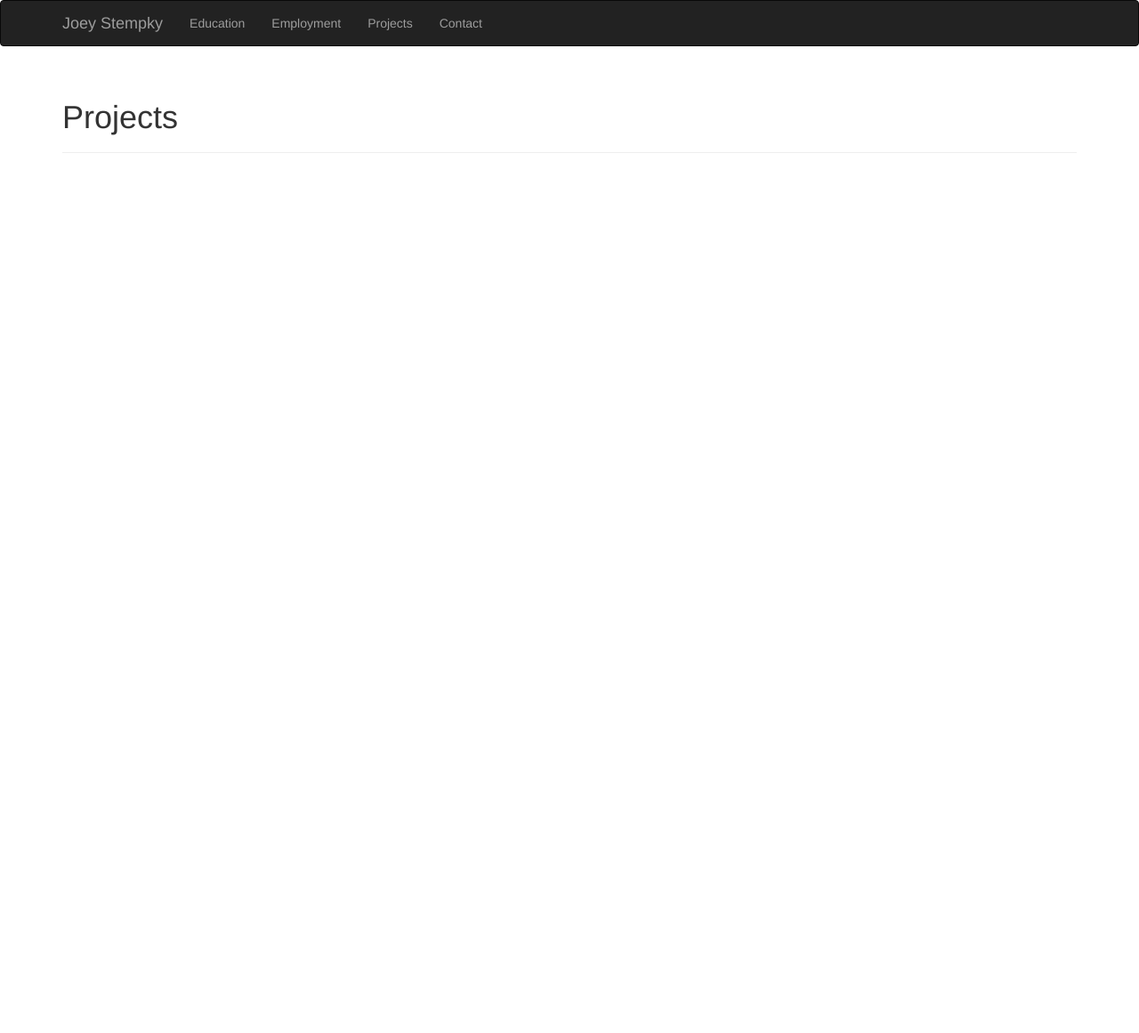
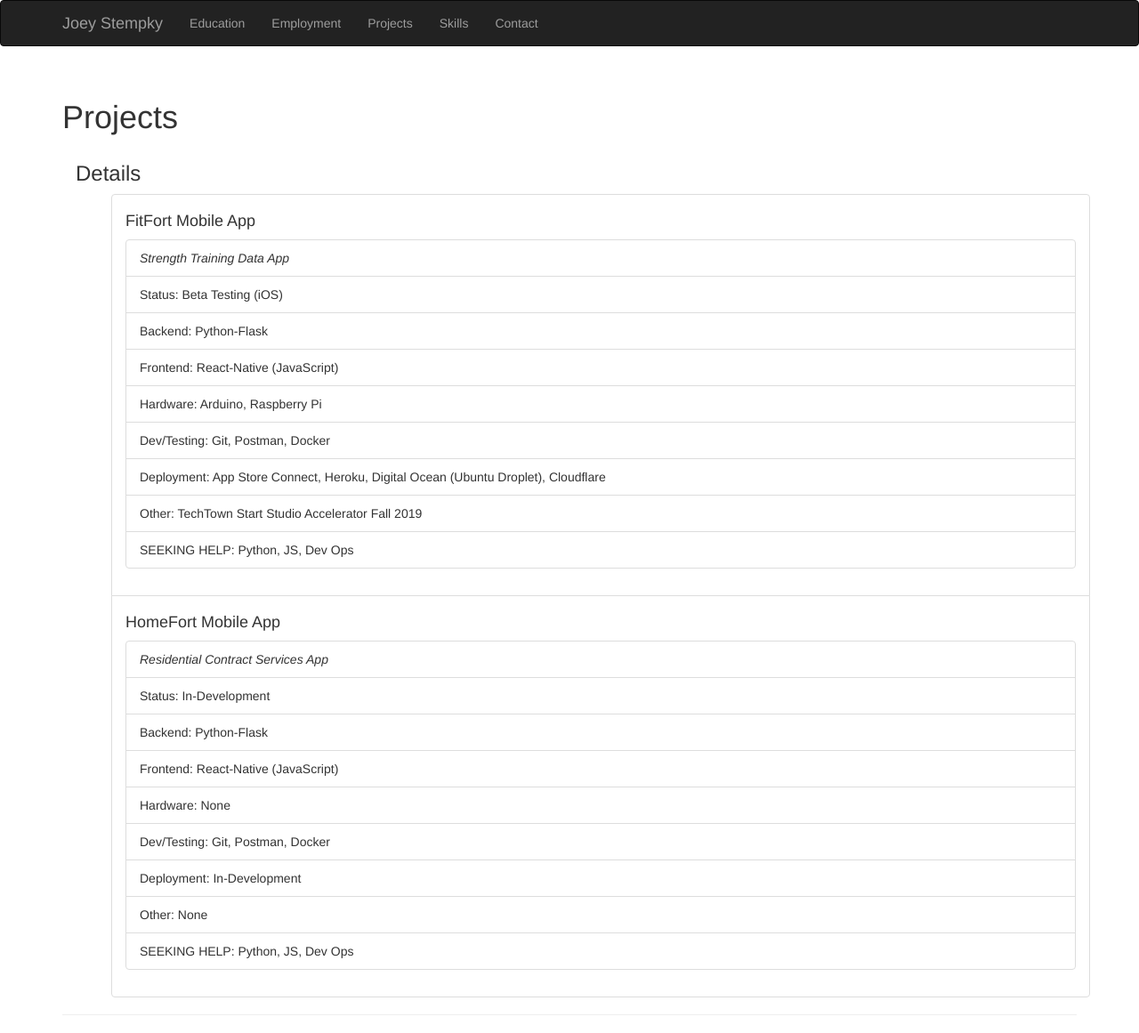
Before and after one commit to jstempky/website, a Flask app: page /projects in a window 1280 px wide. Shown: the whole page at 89% size. Before the commit the page ends 172 px from the top, so only its background shows below. Run offline with Flask 2, Linux system fonts and the light colour scheme; some libraries are stand-ins or nearby versions.

Commit message:
added projects content

```diff
--- a/app.py
+++ b/app.py
@@ -85,3 +85,7 @@ def projects():
 @app.route('/contact', methods=['GET', 'POST'])
 def contact():
 	return render_template('contact.html')
+
+@app.route('/skills', methods=['GET', 'POST'])
+def skills():
+	return render_template('skills.html')
--- a/templates/base.html
+++ b/templates/base.html
@@ -23,6 +23,7 @@
         <li><a href="/education">Education</a></li>
         <li><a href="/employment">Employment</a></li>
         <li><a href="/projects">Projects</a></li>
+        <li><a href="/skills">Skills</a></li>
         <li><a href="/contact">Contact</a></li>
       </ul>
     </div>
--- a/templates/contact.html
+++ b/templates/contact.html
@@ -6,6 +6,9 @@
 {% block page_content %}
 <div class="page-header">
   <h1>Contact</h1>
+  <div class="container">
+  <h3>COMING SOON!</h3>
+  </div>
 
 
 
--- a/templates/education.html
+++ b/templates/education.html
@@ -1,7 +1,7 @@
 {% extends "base.html" %}
 {% import "bootstrap/wtf.html" as wtf %}
 
-{% block title %}Joey Stempky - Home{% endblock %}
+{% block title %}Joey Stempky - Education{% endblock %}
 
 {% block page_content %}
 <div class="page-header">
--- a/templates/projects.html
+++ b/templates/projects.html
@@ -1,13 +1,52 @@
 {% extends "base.html" %}
 {% import "bootstrap/wtf.html" as wtf %}
 
-{% block title %}Joey Stempky - Home{% endblock %}
+{% block title %}Joey Stempky - Projects{% endblock %}
 
 {% block page_content %}
 <div class="page-header">
   <h1>Projects</h1>
+  <div class="container">
 
+    <!-- <h2>Theme Song</h2>
+    <div class="embed-responsive embed-responsive-16by9">
+      <iframe class="embed-responsive-item" src="https://www.youtube.com/embed/YR5ApYxkU-U" allowfullscreen></iframe>
+    </div> -->
+    <h3>Details</h3>
+      <ul >
+          <li class="list-group-item">
+            <!-- <a href="https://wmich.edu/" target="_blank"> -->
+              <h4>FitFort Mobile App</h4>
+            <!-- </a> -->
+            <ul class="list-group">
+              <li class="list-group-item"><em>Strength Training Data App</em></li>
+              <li class="list-group-item">Status:  Beta Testing (iOS)</li>
+              <li class="list-group-item">Backend:  Python-Flask</li>
+              <li class="list-group-item">Frontend: React-Native (JavaScript)</li>
+              <li class="list-group-item">Hardware:  Arduino, Raspberry Pi</li>
+              <li class="list-group-item">Dev/Testing:  Git, Postman, Docker </li>
+              <li class="list-group-item">Deployment:  App Store Connect, Heroku, Digital Ocean (Ubuntu Droplet), Cloudflare</li>
+              <li class="list-group-item">Other:  TechTown Start Studio Accelerator Fall 2019</li>
+              <li class="list-group-item">SEEKING HELP:  Python, JS, Dev Ops</li>
+            </ul>
+          </li>
+          <li class="list-group-item">
+            <!-- <a href="https://wmich.edu/" target="_blank"> -->
+              <h4>HomeFort Mobile App</h4>
+            <!-- </a> -->
+            <ul class="list-group">
+              <li class="list-group-item"><em>Residential Contract Services App</em></li>
+              <li class="list-group-item">Status:  In-Development</li>
+              <li class="list-group-item">Backend:  Python-Flask</li>
+              <li class="list-group-item">Frontend: React-Native (JavaScript)</li>
+              <li class="list-group-item">Hardware:  None </li>
+              <li class="list-group-item">Dev/Testing:  Git, Postman, Docker </li>
+              <li class="list-group-item">Deployment:  In-Development</li>
+              <li class="list-group-item">Other:  None </li>
+              <li class="list-group-item">SEEKING HELP:  Python, JS, Dev Ops</li>
+            </ul>
+          </li>
 
-
-</div>
-{% endblock %}
+      </ul>
+  </div>
+  {% endblock %}
```
Also changed, not shown: templates/employment.html (+5 -2 lines), templates/skills.html (added, +12 -0 lines).
